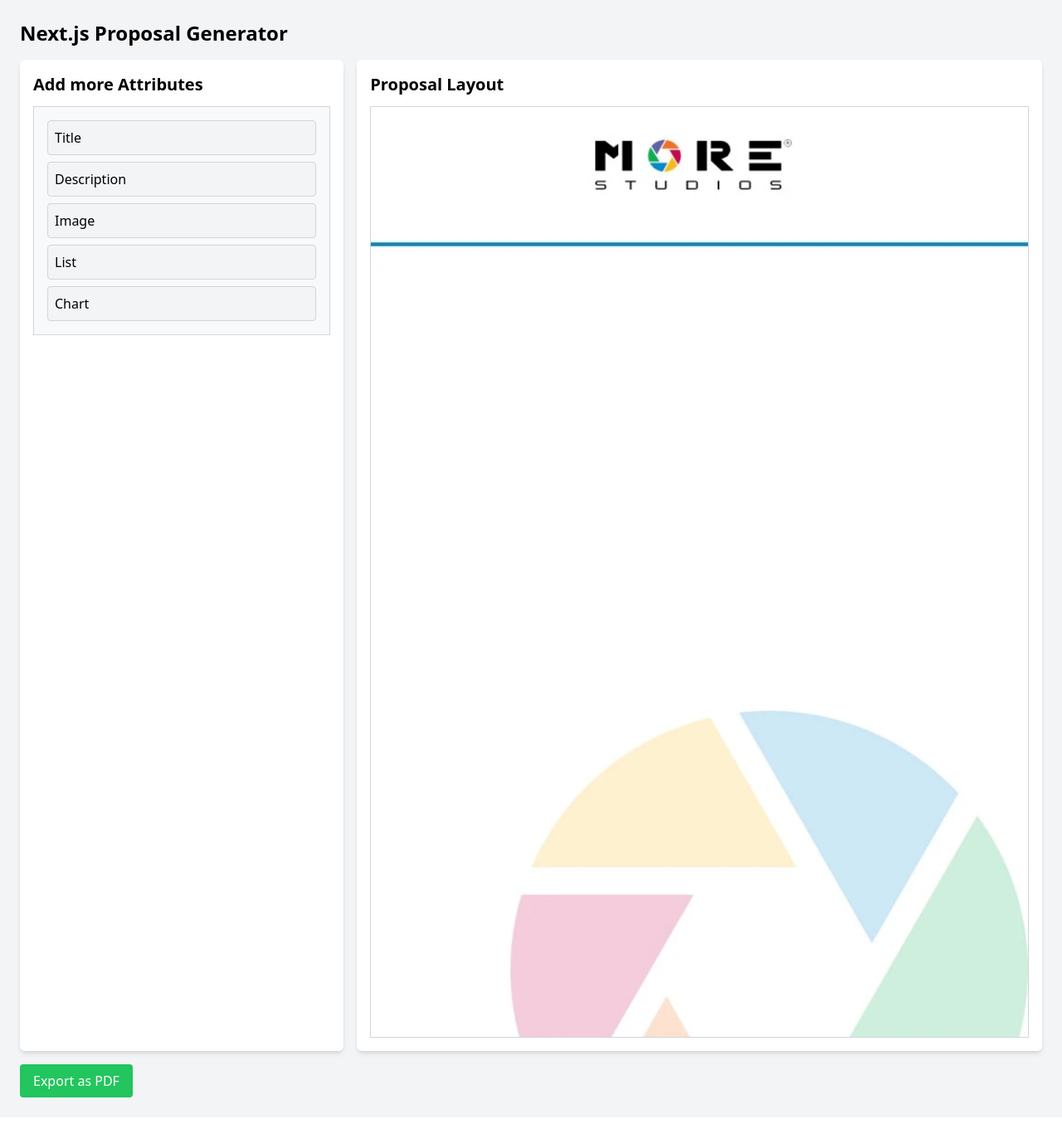
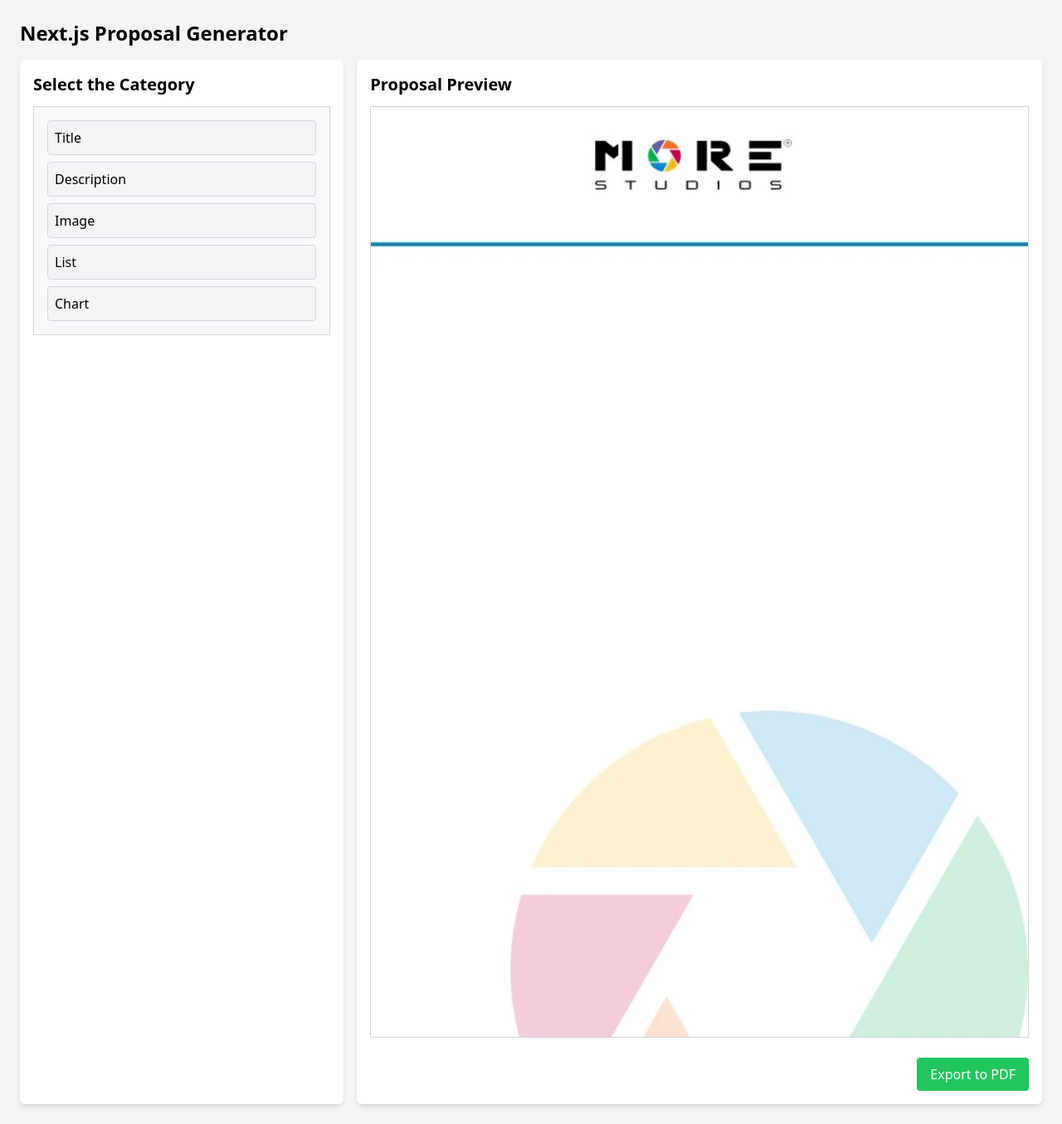
Before and after one commit to ajaypoddar78890/Proposal-Generator, a Next.js app: page / in a window 1280 px wide. Shown: the whole page at 83% size. Built offline with nearby package versions, Linux system fonts and the light colour scheme.

Commit message:
fixed the propsal

```diff
--- a/src/app/components/AttributeSelector.jsx
+++ b/src/app/components/AttributeSelector.jsx
@@ -5,7 +5,6 @@ const ATTRIBUTE_OPTIONS = ["Title", "Description", "Image", "List", "Chart"];
 export default function AttributeSelector({ onAttributeAdd }) {
   const [availableAttributes, setAvailableAttributes] =
     useState(ATTRIBUTE_OPTIONS);
-  const [selectedAttributes, setSelectedAttributes] = useState([]);
 
   // Handle drag start
   const handleDragStart = (e, attr) => {
@@ -18,7 +17,6 @@ export default function AttributeSelector({ onAttributeAdd }) {
     const attr = e.dataTransfer.getData("attribute");
     if (attr) {
       setAvailableAttributes((prev) => prev.filter((item) => item !== attr)); // Remove from available attributes
-      setSelectedAttributes((prev) => [...prev, attr]); // Track selected attributes
       onAttributeAdd(attr); // Add to layout
     }
   };
@@ -27,31 +25,9 @@ export default function AttributeSelector({ onAttributeAdd }) {
     e.preventDefault(); // Allow drop
   };
 
-  // Handle export and clear
-  const handleExport = () => {
-    if (selectedAttributes.length > 0) {
-      const data = JSON.stringify(selectedAttributes, null, 2);
-      const blob = new Blob([data], { type: "application/json" });
-      const url = URL.createObjectURL(blob);
-      const link = document.createElement("a");
-      link.href = url;
-      link.download = "attributes.json";
-      link.click();
-      URL.revokeObjectURL(url); // Clean up
-    } else {
-      alert("No attributes to export!");
-    }
-  };
-
-  // Clear selected attributes
-  const handleClear = () => {
-    setAvailableAttributes([...ATTRIBUTE_OPTIONS]); // Reset available attributes
-    setSelectedAttributes([]); // Clear selected attributes
-  };
-
   return (
     <div className="bg-white p-4 shadow-md rounded-md w-1/3">
-      <h2 className="text-xl font-semibold mb-3">Add more Attributes</h2>
+      <h2 className="text-xl font-semibold mb-3">Select the Category</h2>
       <div
         className="border border-gray-300 p-4 space-y-2"
         onDrop={handleDrop} // Handle dropping of attributes
@@ -69,7 +45,6 @@ export default function AttributeSelector({ onAttributeAdd }) {
           </div>
         ))}
       </div>
-      <div className="mt-4 space-x-2"></div>
     </div>
   );
 }
--- a/src/app/components/ProposalLayout.jsx
+++ b/src/app/components/ProposalLayout.jsx
@@ -1,82 +1,82 @@
 import { useState, useRef } from "react";
-import { jsPDF } from "jspdf";
+import jsPDF from "jspdf";
 import html2canvas from "html2canvas";
 import AttributeSelector from "./AttributeSelector";
 
 export default function ProposalLayout() {
-  const [items, setItems] = useState([]); // Stores added attributes
+  const [items, setItems] = useState([]);
   const printRef = useRef(null);
+  const backgroundImageUrl = "/assets/layout.webp";
 
   // Handle drag-and-drop events
   const handleDragStart = (e, attr) => {
-    e.dataTransfer.setData("attribute", attr); // Store dragged attribute
+    e.dataTransfer.setData("attribute", attr);
   };
 
   const handleDrop = (e) => {
     e.preventDefault();
-    const attr = e.dataTransfer.getData("attribute"); // Retrieve dragged attribute
+    const attr = e.dataTransfer.getData("attribute");
     if (attr) {
-      setItems((prev) => [...prev, attr]); // Add attribute to layout
+      setItems((prev) => [...prev, attr]);
     }
   };
 
   const handleDragOver = (e) => {
-    e.preventDefault(); // Allow drop
+    e.preventDefault();
   };
 
-  // Export layout to PDF with background image
-  const exportToPDF = () => {
-    const layoutContent = printRef.current;
+  // Export to PDF
+  const exportToPDF = async () => {
+    const element = printRef.current;
+    const canvas = await html2canvas(element, { useCORS: true, scale: 1.5 });
+    const imgData = canvas.toDataURL("image/jpeg", 0.7);
+    const pdf = new jsPDF("portrait", "mm", "a4");
+    const pdfWidth = pdf.internal.pageSize.getWidth();
+    const pdfHeight = pdf.internal.pageSize.getHeight();
 
-    // Use html2canvas to capture the layout content (including background)
-    html2canvas(layoutContent).then((canvas) => {
-      const doc = new jsPDF();
-
-      // Add the captured canvas as an image to the PDF
-      doc.addImage(canvas.toDataURL("image/png"), "PNG", 10, 10, 180, 250); // Adjust position and size
-
-      // Save the generated PDF
-      doc.save("proposal-layout.pdf");
-    });
+    pdf.addImage(imgData, "JPEG", 0, 0, pdfWidth, pdfHeight);
+    pdf.save("proposal.pdf");
   };
 
   return (
     <div className="flex space-x-4">
-      {/* Attribute Selector */}
       {/* <AttributeSelector onDragStart={handleDragStart} /> */}
-
-      {/* Proposal Layout */}
       <div className="bg-white p-4 shadow-md rounded-md w-2/2">
-        <h2 className="text-xl font-semibold mb-3">Proposal Layout</h2>
+        <h2 className="text-xl font-semibold mb-3">Proposal Preview</h2>
         <div
           ref={printRef}
           onDrop={handleDrop}
           onDragOver={handleDragOver}
-          className="border border-gray-300 p-4 relative mylayout space-y-4"
+          className="border border-gray-300  p-4 relative mylayout space-y-4"
           style={{
             width: "210mm",
             height: "297mm",
-            backgroundColor: "#f8f9fa",
-            backgroundImage: "url('/assets/layout.webp')", // Ensure the background image is set correctly
+            backgroundImage: `url(${backgroundImageUrl})`,
             backgroundSize: "cover",
+            backgroundRepeat: "no-repeat",
             backgroundPosition: "center",
           }}
         >
           {items.map((item, index) => (
             <div
               key={index}
-              draggable // Make the added items draggable for reuse
-              onDragStart={(e) => handleDragStart(e, item)}
-              className="p-4 border border-dashed border-gray-400 bg-white bg-opacity-80 rounded-md cursor-move mt-52"
+              className="p-4 border mt-52 border-dashed border-gray-400 bg-white bg-opacity-80 rounded-md"
             >
               <strong>{item}</strong>: This is a placeholder for {item}.
             </div>
           ))}
         </div>
+
+        {/* Place the Export to PDF button at the end */}
+        <div className="mt-6 flex justify-end">
+          <button
+            onClick={exportToPDF}
+            className="bg-green-500 text-white px-4 py-2 rounded"
+          >
+            Export to PDF
+          </button>
+        </div>
       </div>
-
-
-
     </div>
   );
 }
--- a/src/app/page.js
+++ b/src/app/page.js
@@ -19,7 +19,7 @@ export default function Home() {
         <AttributeSelector onAdd={handleAddAttribute} />
         <ProposalLayout attributes={attributes} />
       </div>
-      <ExportButton attributes={attributes} />
+      {/* <ExportButton attributes={attributes} /> */}
     </div>
   );
 }
```
